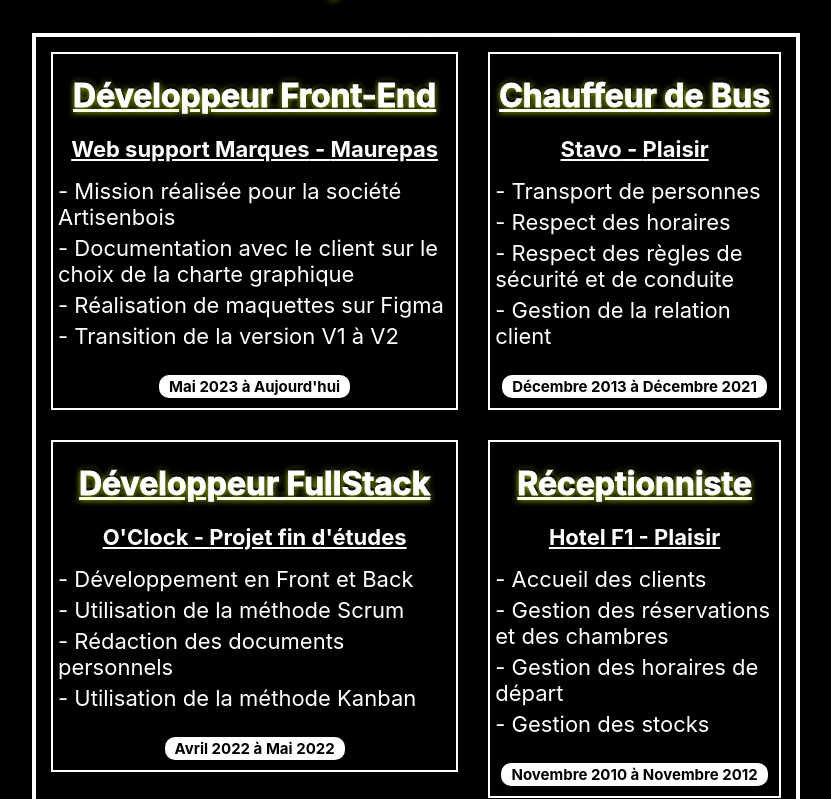
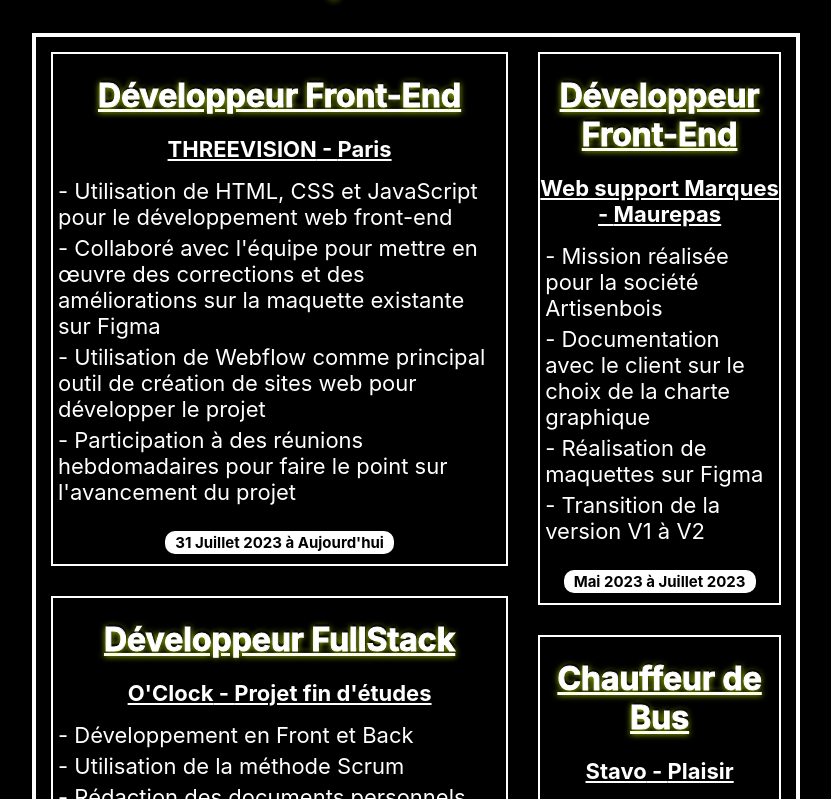
Before and after one commit to Manu-Marques/Portfolio_V2, a React (Vite) app: page / in a window 1280 px wide. Shown: the part 3161-3960 px from the top of the page, without its empty margins (224-1055 px from the left). Built offline with nearby package versions, Linux system fonts and the light colour scheme.

Commit message:
experience added

```diff
--- a/src/components/experience/index.tsx
+++ b/src/components/experience/index.tsx
@@ -10,17 +10,17 @@
                 {ExperiencesData.map((info, i) => (
                     <div key={i} className="experience-container">
                         <div className="experience-left">
-                            <div className="experience-dev">
-                                <h1 className='experience-subtitle'>{info.dev.title}</h1>
-                                <h1 className='experience-dev-subtitle'>{info.dev.company} - {info.dev.city}</h1>
-                                <ul className='experience-dev-list'>
-                                    <li className='experience-item'>{info.dev.description}</li>
-                                    <li className='experience-item'>{info.dev.description_1}</li>
-                                    <li className='experience-item'>{info.dev.description_2}</li>
-                                    <li className='experience-item'>{info.dev.description_3}</li>
+                            <div className="experience-hotel">
+                                <h1 className='experience-subtitle'>{info.stage.title}</h1>
+                                <h1 className='experience-hotel-subtitle'>{info.stage.company} - {info.stage.city}</h1>
+                                <ul className='experience-hotel-list'>
+                                    <li className='experience-item'>{info.stage.description}</li>
+                                    <li className='experience-item'>{info.stage.description_1}</li>
+                                    <li className='experience-item'>{info.stage.description_2}</li>
+                                    <li className='experience-item'>{info.stage.description_3}</li>
                                 </ul>
                                 <div className="experience-row">
-                                    <p className='experience-year'>{info.dev.start} à {info.dev.end} </p>
+                                    <p className='experience-year'>{info.stage.start} à {info.stage.end}</p>
                                 </div>
                             </div>
                             <><div className='experience-oclock'>
@@ -39,6 +39,19 @@
                                 </>
                         </div>
                         <div className="experience-right">
+                            <div className="experience-dev">
+                                <h1 className='experience-subtitle'>{info.dev.title}</h1>
+                                <h1 className='experience-dev-subtitle'>{info.dev.company} - {info.dev.city}</h1>
+                                <ul className='experience-dev-list'>
+                                    <li className='experience-item'>{info.dev.description}</li>
+                                    <li className='experience-item'>{info.dev.description_1}</li>
+                                    <li className='experience-item'>{info.dev.description_2}</li>
+                                    <li className='experience-item'>{info.dev.description_3}</li>
+                                </ul>
+                                <div className="experience-row">
+                                    <p className='experience-year'>{info.dev.start} à {info.dev.end} </p>
+                                </div>
+                            </div>
                             <div className="experience-stavo">
                                     <h1 className='experience-subtitle'>{info.bus.title}</h1>
                                     <h1 className='experience-stavo-subtitle'>{info.bus.company} - {info.bus.city}</h1>
@@ -52,19 +65,6 @@
                                         <p className='experience-year'>{info.bus.start} à {info.bus.end}</p>
                                     </div>
                                 </div>
-                            <div className="experience-hotel">
-                                <h1 className='experience-subtitle'>{info.hotel.title}</h1>
-                                <h1 className='experience-hotel-subtitle'>{info.hotel.company} - {info.hotel.city}</h1>
-                                <ul className='experience-hotel-list'>
-                                    <li className='experience-item'>{info.hotel.description}</li>
-                                    <li className='experience-item'>{info.hotel.description_1}</li>
-                                    <li className='experience-item'>{info.hotel.description_2}</li>
-                                    <li className='experience-item'>{info.hotel.description_3}</li>
-                                </ul>
-                                <div className="experience-row">
-                                    <p className='experience-year'>{info.hotel.start} à {info.hotel.end}</p>
-                                </div>
-                            </div>
                         </div>
                     </div>
                 ))}
--- a/src/data/experiences.json
+++ b/src/data/experiences.json
@@ -10,7 +10,7 @@
         "description_2": "- Réalisation de maquettes sur Figma",
         "description_3": "- Transition de la version V1 à V2",
         "start": "Mai 2023",
-        "end": "Aujourd'hui"
+        "end": "Juillet 2023"
       },
         "oclock": {
           "id": 1,
@@ -36,17 +36,17 @@
           "start": "Décembre 2013",
           "end": "Décembre 2021"
         },
-        "hotel": {
+        "stage": {
           "id": 3,
-          "title": "Réceptionniste",
-          "company": "Hotel F1",
-          "city": "Plaisir",
-          "description": "- Accueil des clients",
-          "description_1": "- Gestion des réservations et des chambres",
-          "description_2": "- Gestion des horaires de départ",
-          "description_3": "- Gestion des stocks",
-          "start": "Novembre 2010",
-          "end": "Novembre 2012"
+          "title": "Développeur Front-End",
+          "company": "THREEVISION",
+          "city": "Paris",
+          "description": "- Utilisation de HTML, CSS et JavaScript pour le développement web front-end",
+          "description_1": "- Collaboré avec l'équipe pour mettre en œuvre des corrections et des améliorations sur la maquette existante sur Figma",
+          "description_2": "- Utilisation de Webflow comme principal outil de création de sites web pour développer le projet",
+          "description_3": "- Participation à des réunions hebdomadaires pour faire le point sur l'avancement du projet",
+          "start": "31 Juillet 2023",
+          "end": "Aujourd'hui"
         }
       }
   ]
```
